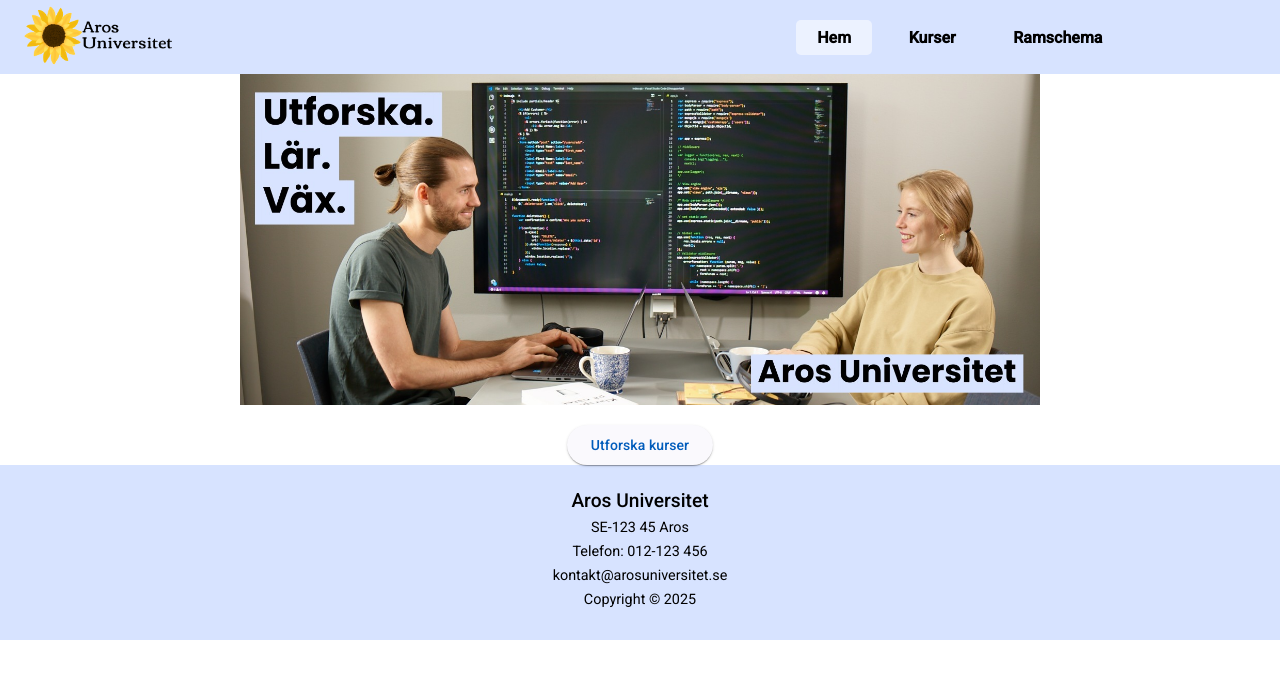
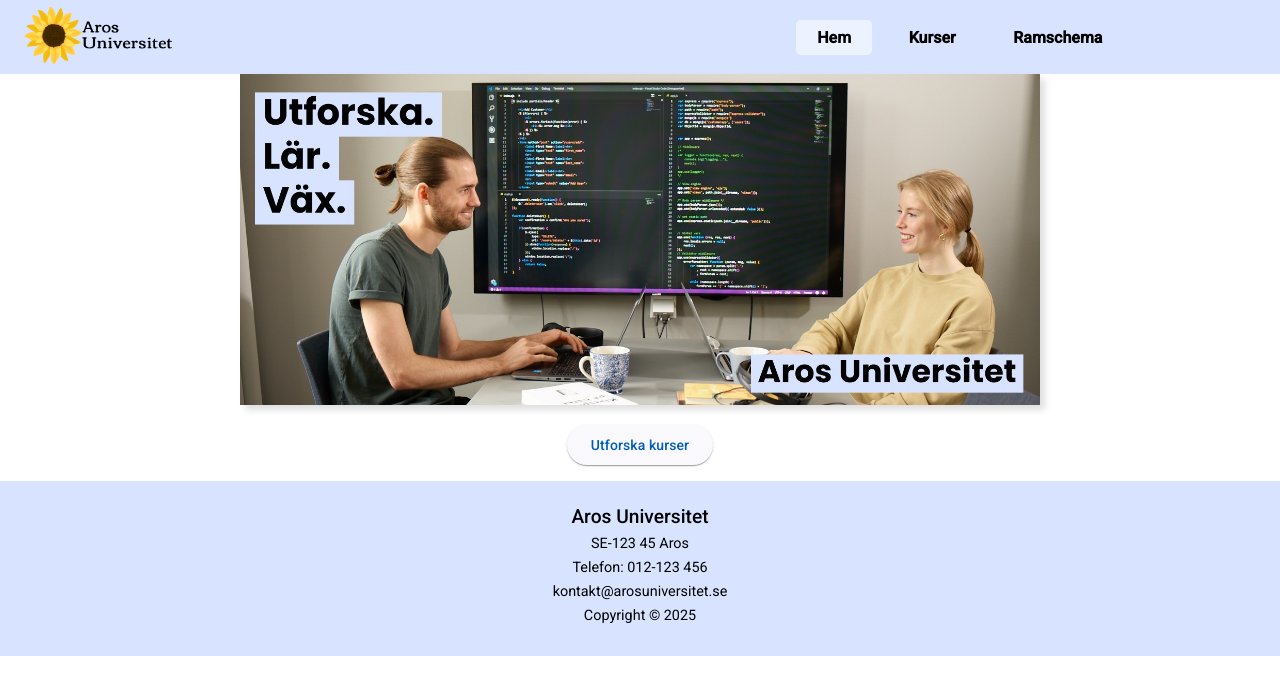
Before and after one commit to rare2400/projekt-ts, an Angular app: page /Hem in a window 1280 px wide. Shown: the top 694 px of the page. Built offline with nearby package versions, Linux system fonts and the light colour scheme.

Commit message:
lägger till box-shadow på hero-image om margin på knapp

```diff
--- a/src/app/pages/home/home.component.css
+++ b/src/app/pages/home/home.component.css
@@ -1,9 +1,10 @@
 .hero-image img {
     width: 100%;
     height: auto;
+    box-shadow: 5px 5px 7px 0px rgba(0,0,0,0.13);
 }
 
 #btn {
-    margin-top: 1em;
+    margin: 1em;
     text-align: center;
 }
```
